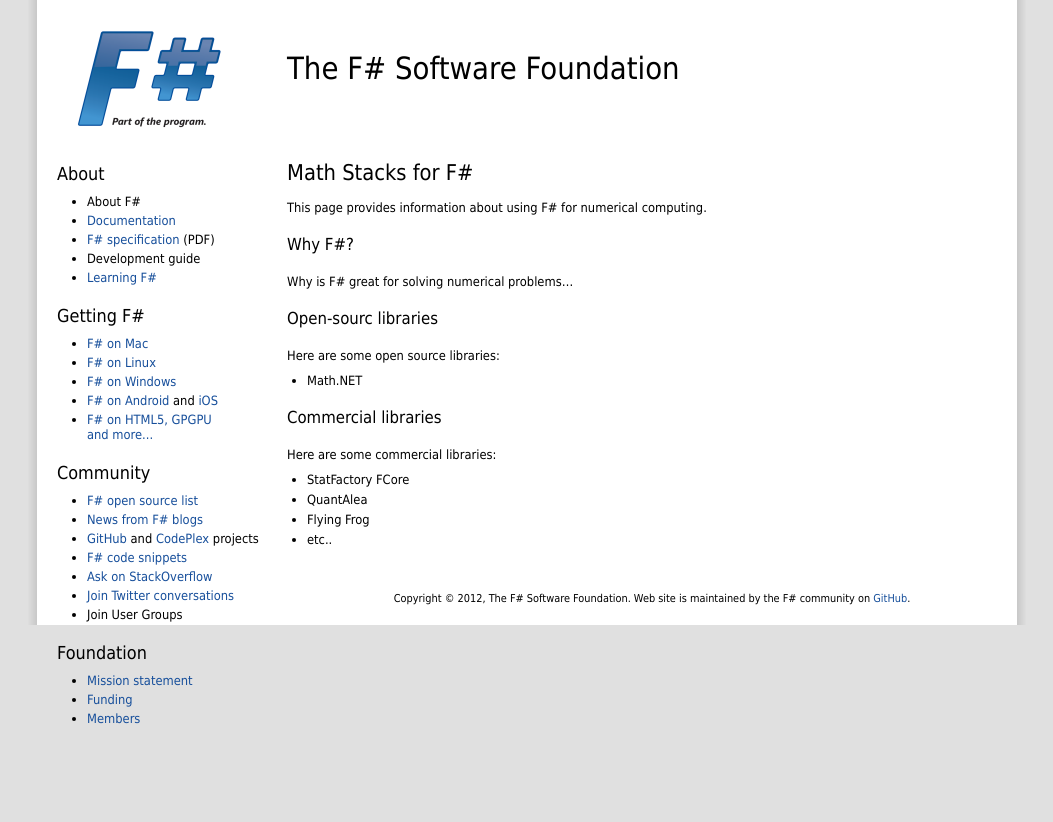
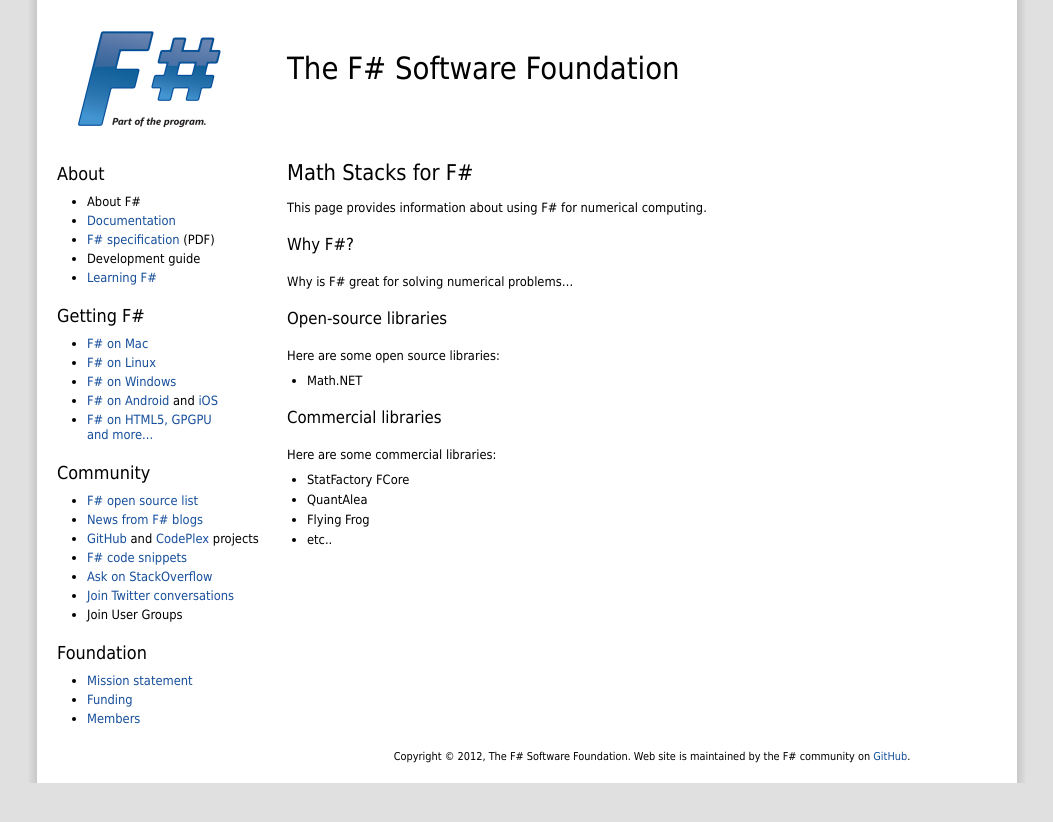
Before and after one commit to fsharp/fsharp.org, a Jekyll site: the page built from math/index.md, in a window 1280 px wide. Shown: the top 822 px of the page, without its empty margins (113-1166 px from the left). Built offline with Jekyll 4.4.1, drawn with Linux system fonts in a browser that asks for light colours; nearby versions of some CDN libraries; some web fonts are replaced; comment, search, counter and statistics services are not loaded.

Commit message:
Fixed typo, added rel path for style.css, fixed CSS issue on Math page

```diff
--- a/_layouts/default.html
+++ b/_layouts/default.html
@@ -5,7 +5,7 @@
   <meta charset="utf-8" />
   <title>{{ page.title }}</title>
   <link href='http://fonts.googleapis.com/css?family=Orienta' rel='stylesheet' type='text/css'>
-  <link rel="stylesheet" type="text/css" href="http://fsharp.org/style.css" />
+  <link rel="stylesheet" type="text/css" href="/style.css" />
   <script src="http://ajax.googleapis.com/ajax/libs/jquery/1.8.2/jquery.min.js"></script>
   <script type="text/javascript" src="https://www.google.com/jsapi"></script>
   <script src="http://fsharp.org/script.js" type="text/javascript"></script>
--- a/math/index.md
+++ b/math/index.md
@@ -10,7 +10,7 @@
 
 Why is F# great for solving numerical problems...
 
-### Open-sourc libraries
+### Open-source libraries
 
 Here are some open source libraries:
 
--- a/style.css
+++ b/style.css
@@ -60,6 +60,7 @@
   margin-left:250px;
   padding-bottom:40px;
   margin-right:20px;
+  min-height:550px;
 }
 
 /* Menu design */
```
